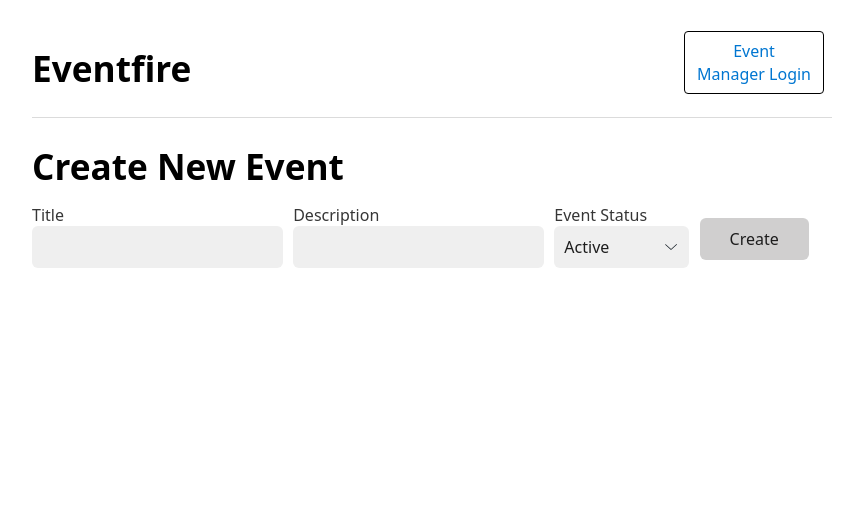
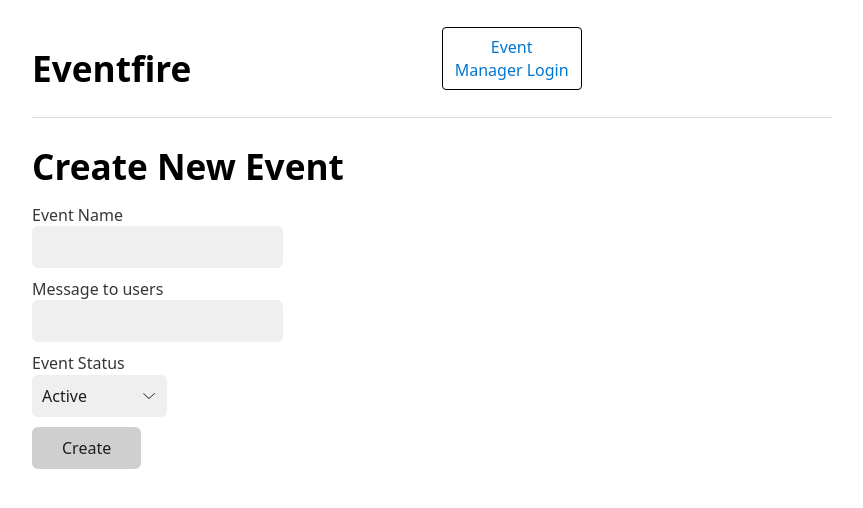
Before and after one commit to djbeadle/Shareable.Photo, a Flask app: template app/templates/create_event.html in a window 1280 px wide. Shown: the top 508 px of the page, without its empty margins (208-1071 px from the left). Run offline with Flask 2, Linux system fonts and the light colour scheme; the template is opened without the code that fills it, so the values that code supplies are empty; parts of the project's set-up code (start-up, migrations or seed data) failed here and were passed over.

Commit message:
Stylistic changes

```diff
--- a/app/landing/routes.py
+++ b/app/landing/routes.py
@@ -35,7 +35,8 @@ def upload(user_facing_id):
     return render_template(
         'uploader.html',
         user_facing_id=user_facing_id,
-        custom_title=event_info[1]
+        custom_title=event_info[1],
+        event_description=event_info[2]
     )
 
 @landing_bp.route('/create_event')
--- a/app/templates/base.html
+++ b/app/templates/base.html
@@ -8,7 +8,13 @@
             border: 1px solid black;
             padding: 8px 12px;
             border-radius: 4px;
-            margin-right: 8px;
+            margin-left: auto;
+            margin-right: auto;
+            margin-bottom: 8px;
+        }
+
+        #navbar {
+            display: flex; flex-direction: row; align-items: center; justify-content: space-between; padding-bottom: 4px; margin-bottom:8px;
         }
         {% block extra_styles %}
         {% endblock %}
@@ -17,7 +23,7 @@
 <body>
     <nav>
         <div>
-            <div style="display: flex; flex-direction: row; align-items: center; justify-content: space-between; padding-bottom: 4px; margin-bottom:8px;">
+            <div id="navbar">
                 <div>
                     {% if custom_title is defined %}
                     <h1>{{ custom_title }}</h1>
@@ -26,7 +32,7 @@
                     {% endif %}
                 </div>
                 {% if user_info['name'] is defined %}
-                <div>
+                <div style="display: flex; flex-direction:column; flex-wrap: wrap;">
                     <a class="nav-button" href="/events">My Events</a>
                     <a class="nav-button" href="/create_event">Create New Event</a>
                 </div>
--- a/app/templates/create_event.html
+++ b/app/templates/create_event.html
@@ -4,14 +4,18 @@
 <h1>Create New Event</h1>
 <form action="/create_event" method="post" id="form1">
     <label>
-        Title
-        <input name="title" />
+        Event Name
+        <input required name="title" />
     </label>
+    <br>
     <label>
-        Description
-        <input name="description" />
+        Message to users
+        <input
+            required
+            name="description"
+        />
     </label>
-
+    <br>
     <label>
         Event Status
         <select>
@@ -19,6 +23,7 @@
             <option value="1">Deactivated</option>
         </select>
     </label>
+    <br>
     <button type="submit" value="create">Create</button>
 </form>
 {% endblock %}
```
Also changed, not shown: app/templates/info.html (+6 -5 lines), app/templates/uploader.html (+4 -3 lines).
